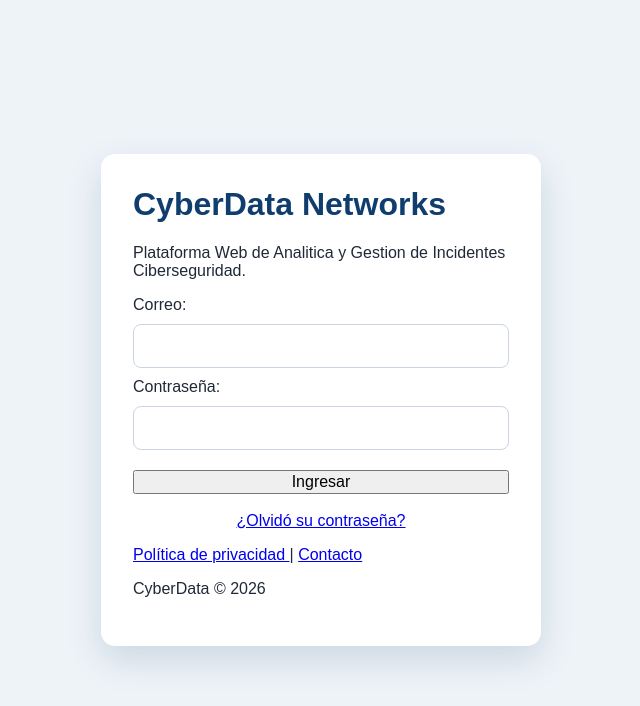
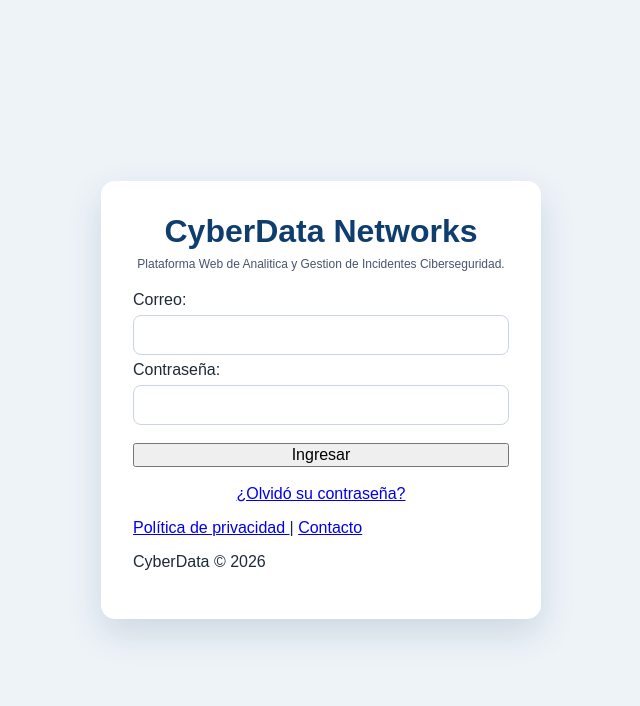
Before and after one commit to oriana84/CyberData-Networks, a PHP site: page /login.php in a window 1280 px wide. Shown: the top 706 px of the page, without its empty margins (319-959 px from the left). Run offline with PHP 8.4, Linux system fonts and the light colour scheme; a stand-in replaces the project's code that opens the database connection.

Commit message:
segunda modificación

```diff
--- a/css/estilos.css
+++ b/css/estilos.css
@@ -194,7 +194,13 @@ textarea {
     gap: 18px;
     margin-bottom: 24px;
 }
-
+.cards .card {
+    min-height: 120px;
+    display: flex;
+    flex-direction: column;
+    justify-content: center;
+    margin: 0;
+}
 .card {
     min-width: 0;
     padding: 24px;
@@ -211,7 +217,7 @@ textarea {
     font-size: clamp(28px, 4vw, 34px);
 }
 
-.card.alerta strong {
+.card-critica strong {
     color: #dc2626;
 }
 
@@ -492,26 +498,32 @@ textarea {
     box-shadow: 0 14px 35px rgba(15, 61, 110, 0.15);
 }
 
-.auth-card h1 {
-    margin-top: 0;
+.auth-card h1.titulo-login {
+    display: block;
+    width: 100%;
+    margin: 0 auto 15px auto;
     color: #0f3d6e;
+    text-align: center;
 }
-
+.auth-card .descripcion-app {
+    text-align: center;
+    margin-bottom: 20px;
+}
 .auth-form {
     display: flex;
     flex-direction: column;
-    gap: 10px;
+    gap: 6px;
 }
 
 .auth-form input {
     width: 100%;
-    padding: 12px;
+    padding: 10px;
     border: 1px solid #cbd5e1;
     border-radius: 8px;
 }
 
 .auth-form button {
-    margin-top: 10px;
+    margin-top: 12px;
 }
 
 .auth-form small {
@@ -739,7 +751,13 @@ textarea {
         min-width: 0;
     }
 }
-
+.descripcion-app {
+    margin-top: -8px;
+    margin-bottom: 15px;
+    text-align: center;
+    color: #475569;
+    font-size: 12px;
+}
 /* =========================================================
    GRÁFICOS NATIVOS DEL DASHBOARD
    HTML + CSS + JAVASCRIPT PURO, SIN LIBRERÍAS EXTERNAS
```
